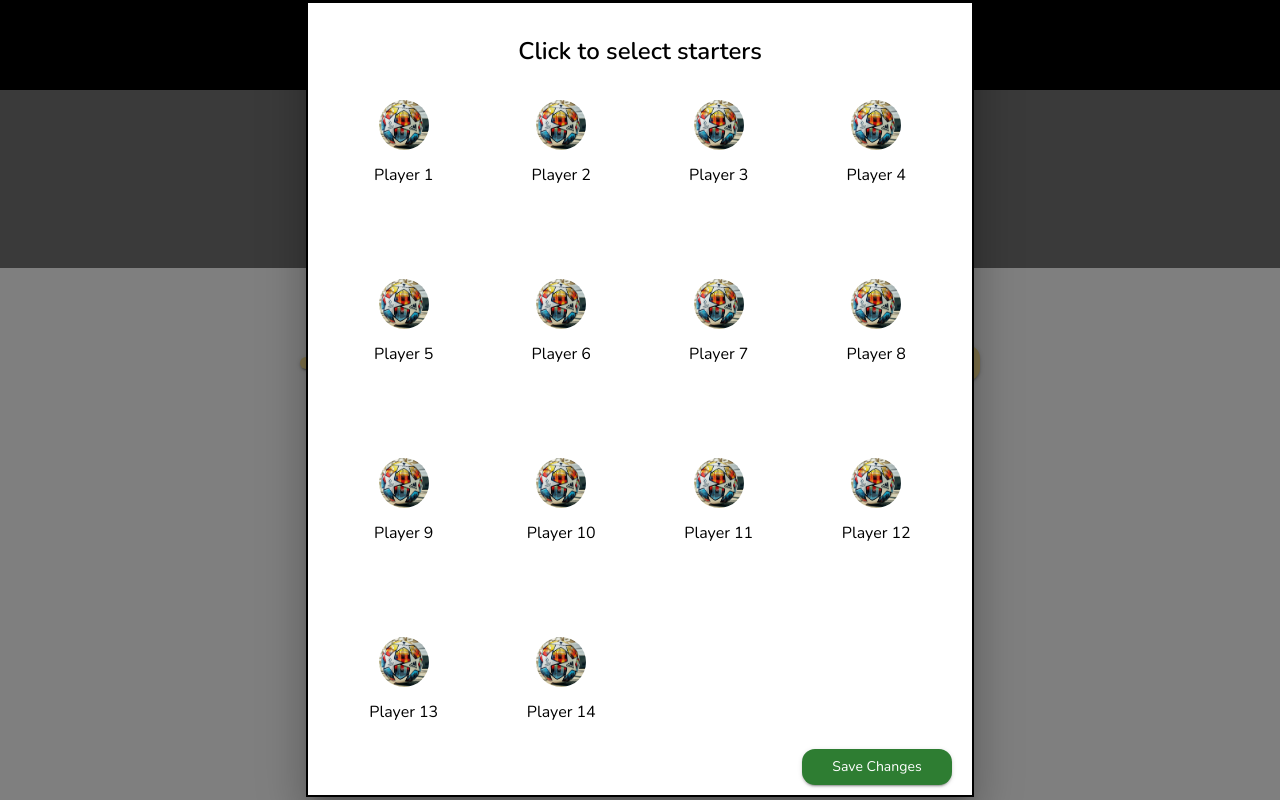
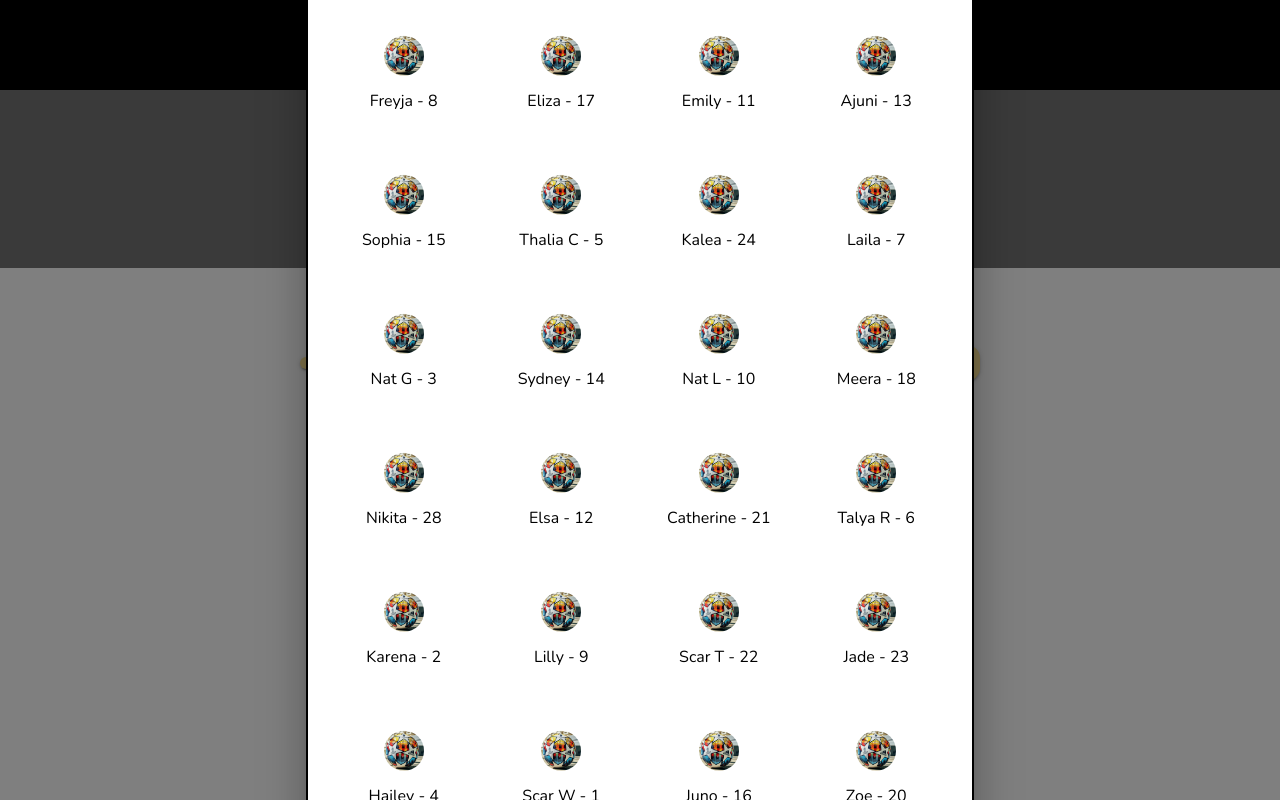
Before and after one commit to kitkatmia/mvhs-soccer-tracker, a React (Create React App) app: page / in a window 1280 px wide. Both pictures are taken after a click on the button "Select Half 1 Line Up". Shown: the top 800 px of the page. Built offline with nearby package versions, Linux system fonts and the light colour scheme.

Commit message:
added player names, revert < undo

```diff
--- a/src/App.js
+++ b/src/App.js
@@ -187,7 +187,7 @@ function App() {
             </Grid>
           }
           <Grid item>
-            <Button variant="contained" color="secondary" style={{ width: "200px" }} onClick={() => handleRevert()}>Revert last action</Button>
+            <Button variant="contained" color="secondary" style={{ width: "200px" }} onClick={() => handleRevert()}>Undo</Button>
           </Grid>
         </div>
         <div style={{ display: "flex", alignItems: 'center', justifyContent: "center", gap: "55px", marginBottom: "100px" }}>
--- a/src/components/PlayerCircle.js
+++ b/src/components/PlayerCircle.js
@@ -11,8 +11,8 @@ const PlayerCircle = ({ playerName, playerImage, onClickCallback, isSelected = f
 
     const buttonStyle = {
         borderRadius: "50%",
-        width: 50,
-        height: 50,
+        width: 40,
+        height: 40,
         marginTop: 15,
         padding: "3px",
         border: isSelected ? "5px solid red" : "5px solid transparent",
@@ -24,7 +24,7 @@ const PlayerCircle = ({ playerName, playerImage, onClickCallback, isSelected = f
             style={{ verticalAlign: "top", display: "inline-block", textAlign: "center" }}
         >
             <img src={imgUrl} alt={playerName} style={buttonStyle} onClick={handleClick} />
-            <div style={{ marginBottom: 40 }}>
+            <div style={{ marginBottom: 10 }}>
                 {playerName}
             </div>
         </div >
--- a/src/data/players.json
+++ b/src/data/players.json
@@ -1,16 +1,27 @@
 {
-    "Player 1": "p4.jpeg",
-    "Player 2": "p4.jpeg",
-    "Player 3": "p4.jpeg",
-    "Player 4": "p4.jpeg",
-    "Player 5": "p4.jpeg",
-    "Player 6": "p4.jpeg",
-    "Player 7": "p4.jpeg",
-    "Player 8": "p4.jpeg",
-    "Player 9": "p4.jpeg",
-    "Player 10": "p4.jpeg",
-    "Player 11": "p4.jpeg",
-    "Player 12": "p4.jpeg",
-    "Player 13": "p4.jpeg",
-    "Player 14": "p4.jpeg"
+    "Freyja - 8": "p4.jpeg",
+    "Eliza - 17": "p4.jpeg",
+    "Emily - 11": "p4.jpeg",
+    "Ajuni - 13": "p4.jpeg",
+    "Sophia - 15": "p4.jpeg",
+    "Thalia C - 5": "p4.jpeg",
+    "Kalea - 24": "p4.jpeg",
+    "Laila - 7": "p4.jpeg",
+    "Nat G - 3": "p4.jpeg",
+    "Sydney - 14": "p4.jpeg",
+    "Nat L - 10": "p4.jpeg",
+    "Meera - 18": "p4.jpeg",
+    "Nikita - 28": "p4.jpeg",
+    "Elsa - 12": "p4.jpeg",
+    "Catherine - 21": "p4.jpeg",
+    "Talya R - 6": "p4.jpeg",
+    "Karena - 2": "p4.jpeg",
+    "Lilly - 9": "p4.jpeg",
+    "Scar T - 22": "p4.jpeg",
+    "Jade - 23": "p4.jpeg",
+    "Hailey - 4": "p4.jpeg",
+    "Scar W - 1": "p4.jpeg",
+    "Juno - 16": "p4.jpeg",
+    "Zoe - 20": "p4.jpeg",
+    "Sasha - 19": "p4.jpeg"
 }
```
